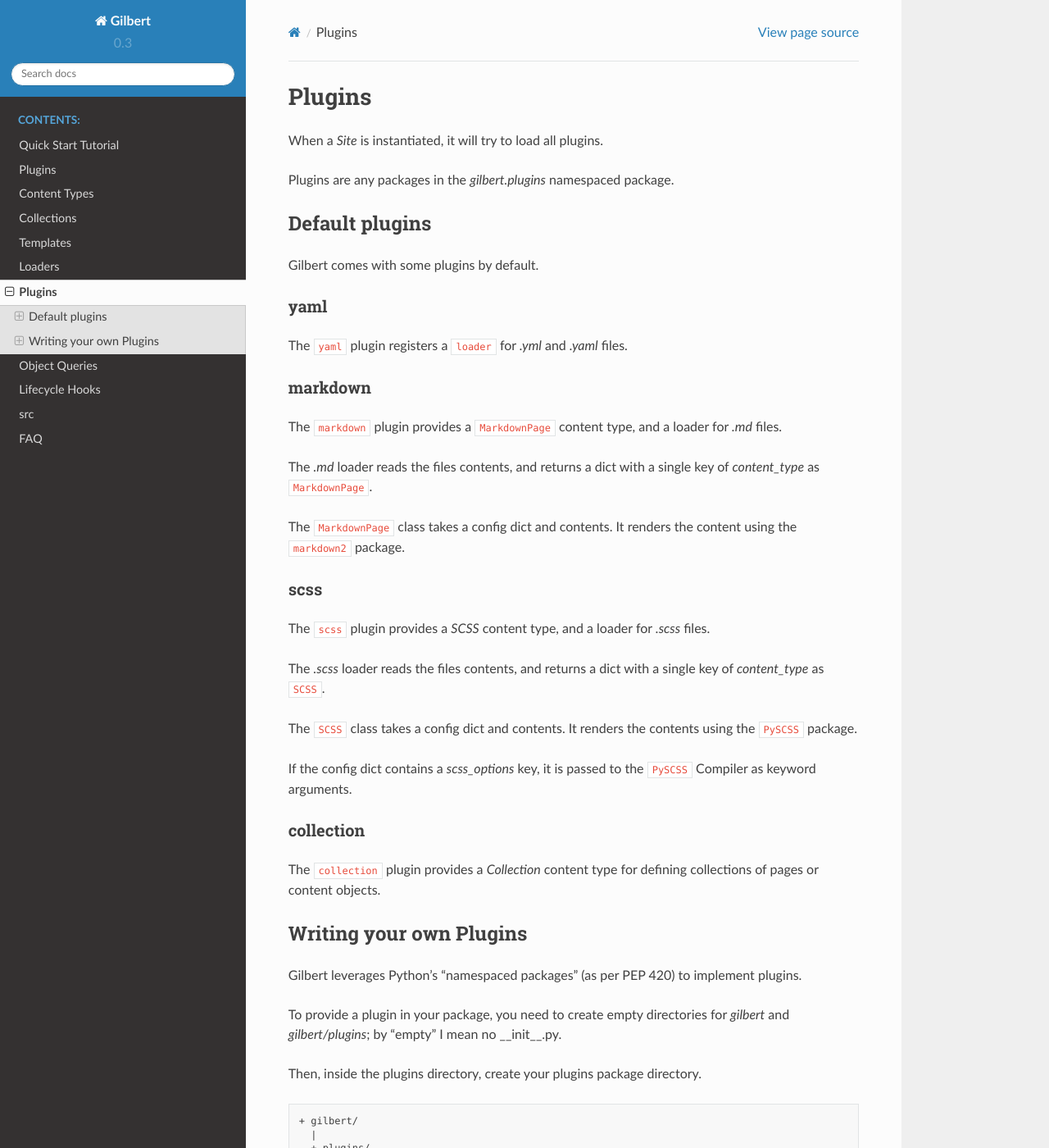
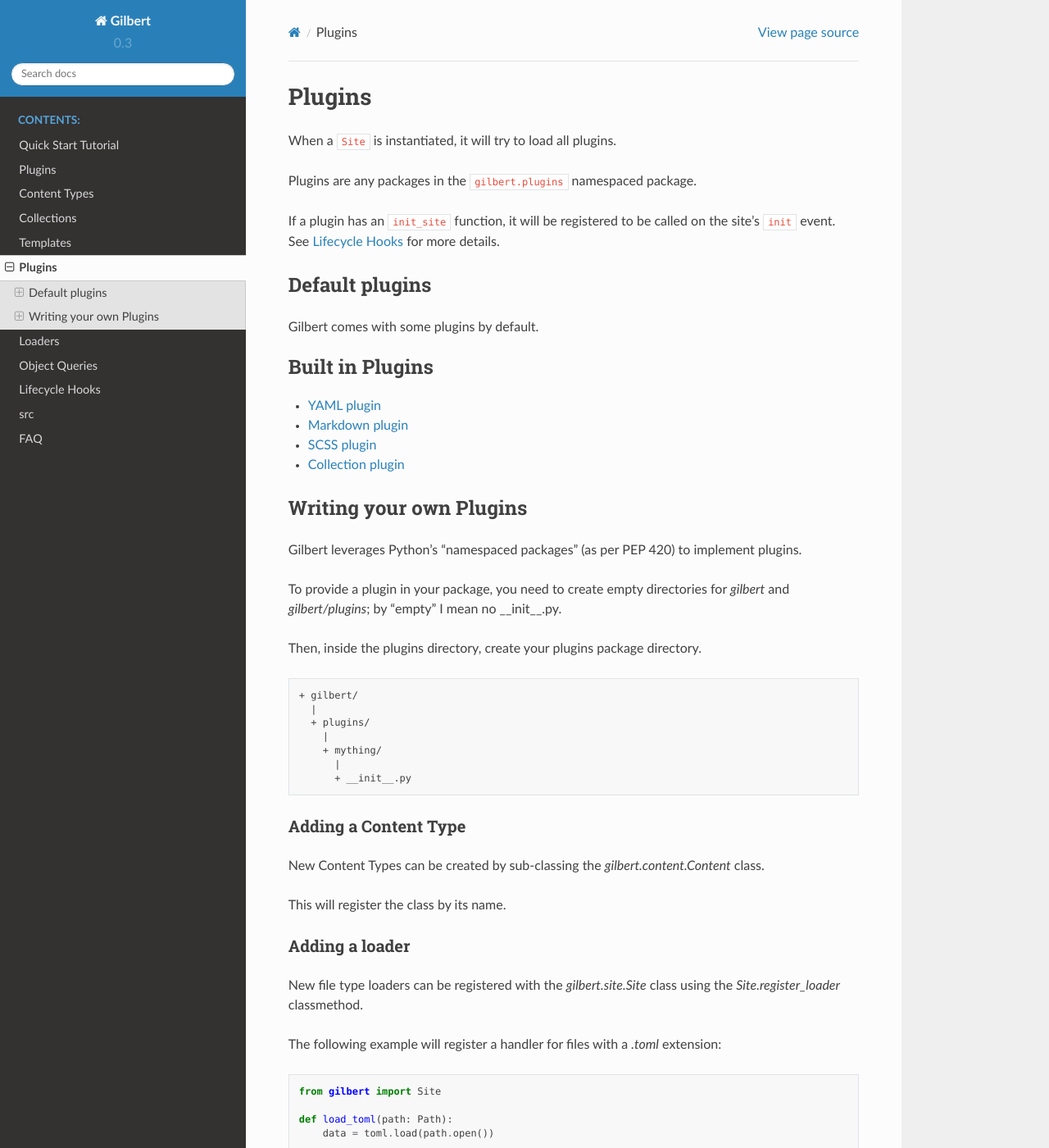
Before and after one commit to funkybob/gilbert, a Sphinx documentation site: the page built from docs/plugins/index.rst, in a window 1280 px wide and 1400 px high. Shown: the whole window at 82% size. Built offline with Sphinx 7.4.7 and the Read the Docs theme 2.0.0, drawn with Linux system fonts in a browser that asks for light colours.

Commit message:
Reorganise docs

```diff
--- a/docs/FAQ.rst
+++ b/docs/FAQ.rst
@@ -57,6 +57,6 @@
 
 Now the command to have gilbert watch your files, and re-render on changes:
 
-.. code-block:: :sh
+.. code-block:: sh
 
 	watchexec -i docs gilbert render
--- a/docs/loaders.rst
+++ b/docs/loaders.rst
@@ -2,8 +2,8 @@
 =======
 
 Content loaders are functions which take a ``pathlib.Path``, and return two
-values: `content` and `meta`. `content` is typically a string, where `meta`
-must be a dict.
+values: ``content`` and ``meta``. ``content`` is typically a string, where
+``meta`` must be a dict.
 
 Built in Loaders
 ----------------
--- a/docs/plugins.rst
+++ b/docs/plugins/index.rst
@@ -2,53 +2,26 @@
 Plugins
 *******
 
-When a `Site` is instantiated, it will try to load all plugins.
+When a ``Site`` is instantiated, it will try to load all plugins.
 
-Plugins are any packages in the `gilbert.plugins` namespaced package.
+Plugins are any packages in the ``gilbert.plugins`` namespaced package.
 
+If a plugin has an ``init_site`` function, it will be registered to be called
+on the site's ``init`` event. See :doc:`/hooks` for more details.
 
 Default plugins
 ===============
 
 Gilbert comes with some plugins by default.
 
-yaml
-----
+.. toctree::
+   :maxdepth: 1
+   :caption: Built in Plugins
 
-The ``yaml`` plugin registers a ``loader`` for `.yml` and `.yaml` files.
-
-markdown
---------
-
-The ``markdown`` plugin provides a ``MarkdownPage`` content type, and a loader
-for `.md` files.
-
-The `.md` loader reads the files contents, and returns a dict with a single key
-of `content_type` as ``MarkdownPage``.
-
-The ``MarkdownPage`` class takes a config dict and contents. It renders the
-content using the ``markdown2`` package.
-
-scss
-----
-
-The ``scss`` plugin provides a `SCSS` content type, and a loader for `.scss`
-files.
-
-The `.scss` loader reads the files contents, and returns a dict with a single
-key of `content_type` as ``SCSS``.
-
-The ``SCSS`` class takes a config dict and contents. It renders the contents
-using the ``PySCSS`` package.
-
-If the config dict contains a `scss_options` key, it is passed to the
-``PySCSS`` Compiler as keyword arguments.
-
-collection
-----------
-
-The ``collection`` plugin provides a `Collection` content type for defining
-collections of pages or content objects.
+   yaml
+   markdown
+   scss
+   collection
 
 
 Writing your own Plugins
```
Also changed, not shown: docs/collections.rst (+5 -6 lines), docs/content.rst (+4 -12 lines), docs/hooks.rst (+7 -6 lines), docs/index.rst (+6 -1 lines), docs/plugins/collection.rst (added, +50 -0 lines), docs/plugins/markdown.rst (added, +33 -0 lines), docs/plugins/scss.rst (added, +35 -0 lines), docs/plugins/yaml.rst (added, +22 -0 lines).
